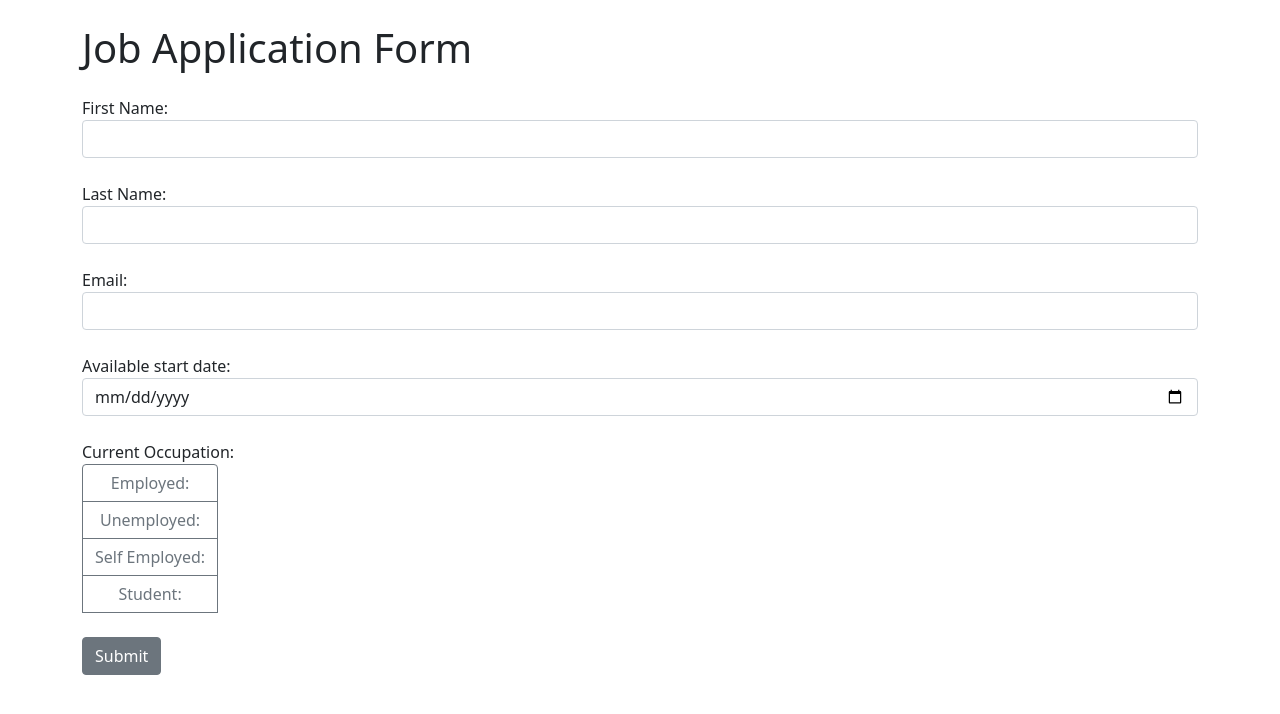
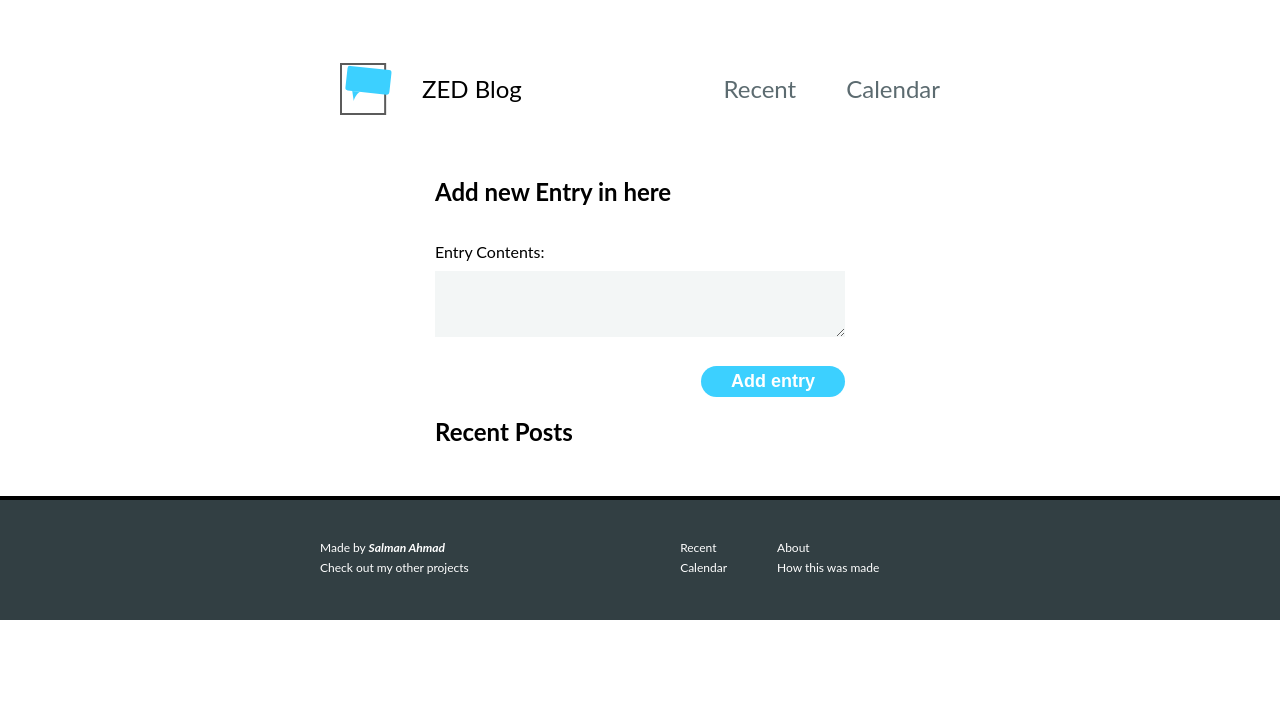
Before and after one commit to ZED149/Python-Flask-Projects, a Flask app: page / in a window 1280 px wide. Shown: the top 714 px of the page. Run offline with Flask 3, Linux system fonts and the light colour scheme; data that the repository does not hold is empty.

Commit message:
initial commit

```diff
--- /dev/null
+++ b/Mircro Blog/app.py
@@ -0,0 +1,55 @@
+
+
+# This is the app file for this Micro Blog
+
+# importing important libraries and classes
+from flask import Flask, request
+from flask import render_template
+import datetime as dt
+from pymongo import MongoClient
+from dotenv import load_dotenv
+import os
+
+
+# loading our environment variables
+load_dotenv()
+
+
+def create_app():
+    # connecting to Mongo DB
+    client = MongoClient(os.getenv("MONGODB_URI"), 27017)
+    db = client.ZED_Blogs
+    entries = db.blogs
+
+    # creating app object
+    app = Flask(__name__)
+
+    # creating url
+    @app.route("/", methods=["GET", "POST"])
+    def home():
+        if request.method == "POST":
+            # storing content of textarea
+            content = request.form["content"]
+            # creating date
+            date = dt.datetime.today().strftime(" %b %Y")
+            # storing date again in another format
+            date_datetime = dt.datetime.today().strftime("%d-%m-%Y")
+            # creating a dict to insert
+            temp_dict = {
+                "content": content,
+                "date": date,
+                "date_datetime": date_datetime
+            }
+            # inserting our entry into DB
+            entries.insert_one(temp_dict)
+
+        # for GET request
+        return render_template("index.html", entries=entries)
+
+    # running our app
+    app.run(debug=True)
+
+
+# running our app
+if __name__ == "__main__":
+    create_app()
--- /dev/null
+++ b/Mircro Blog/requirements.txt
@@ -0,0 +1,3 @@
+Flask~=3.0.2
+pymongo~=4.6.3
+python-dotenv~=1.0.1
--- a/Mircro Blog/index.html
+++ b/Mircro Blog/templates/index.html
@@ -4,12 +4,12 @@
     <meta charset="UTF-8">
     <meta name="viewport" content="width=device-width, initial-scale=1.0">
     <title>Micro Blog</title>
-    <link rel="stylesheet" href="styles.css" />
+    <link rel="stylesheet" href="../static/css/styles.css" />
 </head>
 <body>
     <header class="navbar">
         <div class="navbar__brand">
-            <img class="navbar__logo" src="logo.svg" alt="The Microblog Logo"/>Microblog
+            <img class="navbar__logo" src="/static/logo.svg" alt="The Microblog Logo"/>ZED Blog
         </div>
         <ul class="navbar__navigation">
             <li class="navbar__navigation-item">
@@ -23,7 +23,7 @@
     <main class="main">
         <section>
             <h1>Add new Entry in here</h1>
-            <form class="form" method="POST" action="/entry">
+            <form class="form" method="POST" action="/">
                 <p class="form__input">
                     <label class="form__label" for="entry">Entry Contents:</label>
                     <textarea class="form__textarea" name="content" id="entry"></textarea>
@@ -33,19 +33,21 @@
         </section>
         <section>
             <h1>Recent Posts</h1>
+            {% for entry in entries.find() %}
             <article class="entry">
                 <div>
-                    <h2 class="entry__title">A bit of chill day today</h2>
-                    <time class="entry__date" datetime="13-04-2024">• April 24</time>
+                    <h2 class="entry__title">{{entry["content"].upper() | truncate(15, true)}}</h2>
+                    <time class="entry__date" datetime="{{entry['date_datetime']}}">• {{entry["date"]}}</time>
                 </div>
-                <p class="entry__content">Today I could't do much programming, but thats OK! Can't be too awesome every day now!</p>
+                <p class="entry__content">{{entry["content"]}}</p>
             </article>
+            {% endfor %}
         </section>
     </main>
     <footer class="footer">
         <div class="footer__content">
             <section class="left">
-                <a class="footer__item" href="#">Made by Salman Ahmad</a>
+                <a class="footer__item" href="#">Made by <i><strong>Salman Ahmad</strong></i></a>
                 <a class="footer__item" href="#">Check out my other projects</a>
             </section>
             <section class="right">
```
Also changed, not shown: Mircro Blog/check.py (added, +17 -0 lines), Mircro Blog/static/css/styles.css (renamed from Mircro Blog/styles.css), Mircro Blog/static/logo.svg (renamed from Mircro Blog/logo.svg), 3 other files.
